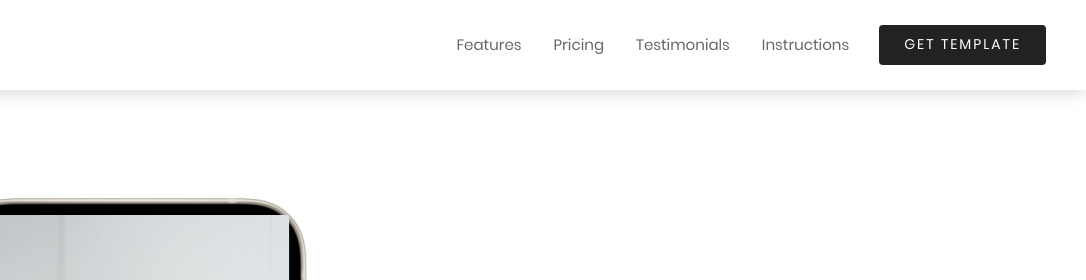
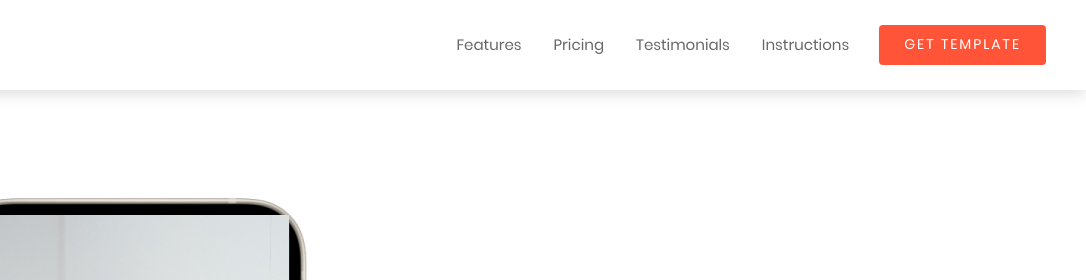
Before and after one commit to neeMalevich/daska_11_laba, a plain HTML site: page index.html in a window 1280 px wide. In both pictures the pointer is over the link "GET TEMPLATE". Shown: the top 280 px of the page, 194-1280 px from the left. Drawn offline with Linux system fonts and the light colour scheme.

Commit message:
change hover button

```diff
--- a/assets/css/style.css
+++ b/assets/css/style.css
@@ -44,6 +44,11 @@ body {
     padding: 10px 25px 12px;
     color: #FFFFFF;
     outline: none;
+    transition: background 150ms ease-in-out;
+}
+
+.btn:hover{
+    background: #FF5437;
 }
 
 .section-suptitle {
```
